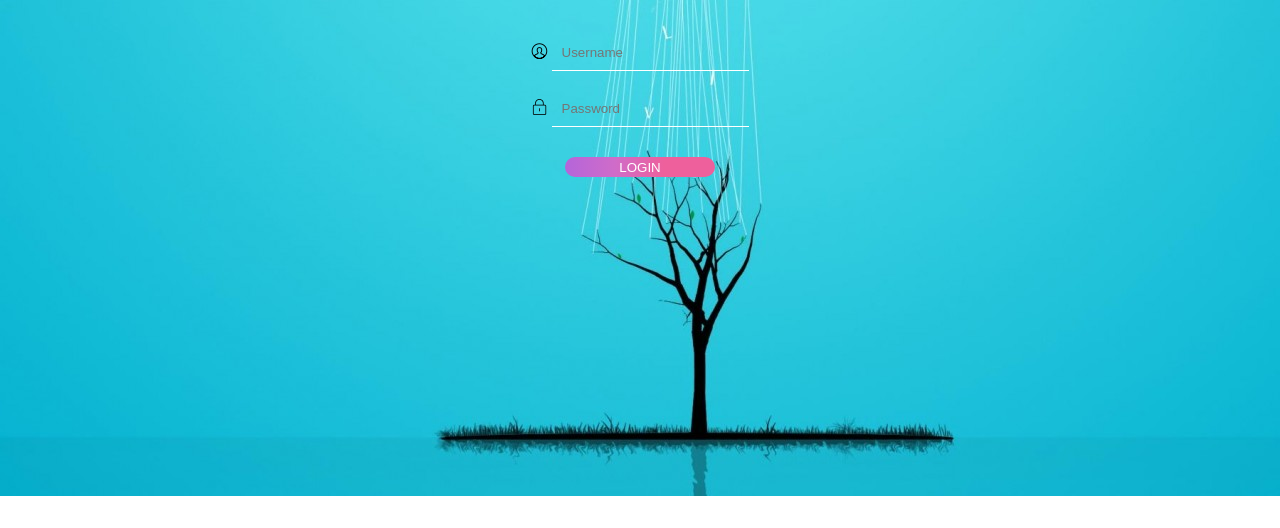
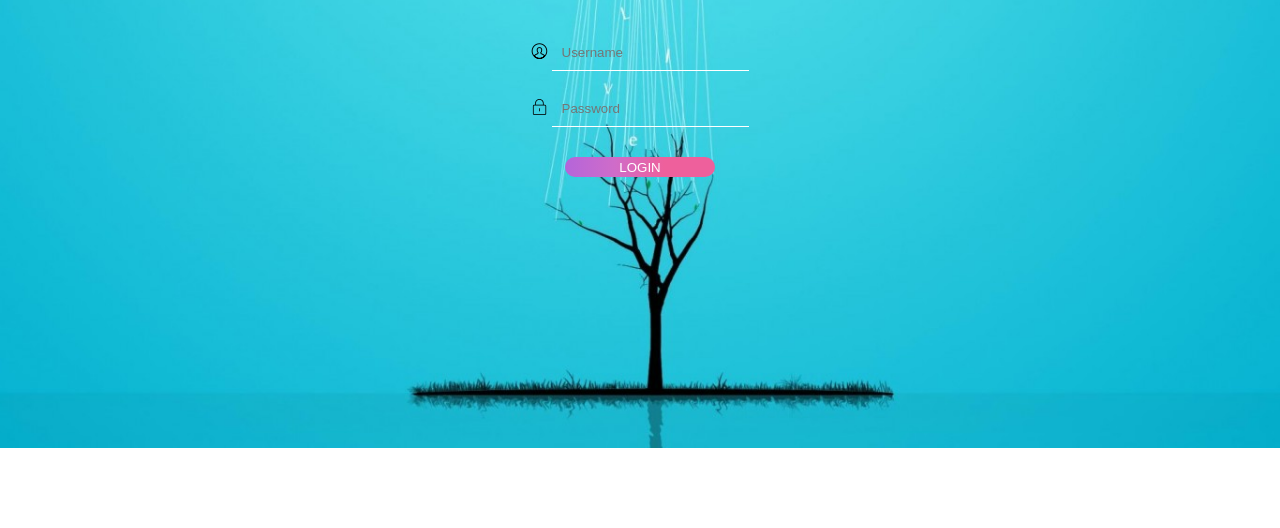
Before and after one commit to ccccjing/test, a plain HTML site: page index.html in a window 1280 px wide. Shown: the part 272-800 px from the top of the page. Drawn offline with Linux system fonts and the light colour scheme.

Commit message:
Update 02.css

```diff
--- a/css/02.css
+++ b/css/02.css
@@ -3,8 +3,11 @@
 	padding: 0;
 }
 body{
+	width:100%;
+	height:100%;
 	background-image: url(../img/2.jpeg) ;
 	background-repeat: no-repeat;
+	background-size: cover;
 }
 #bigBox{
 	margin: 0 auto;
```
